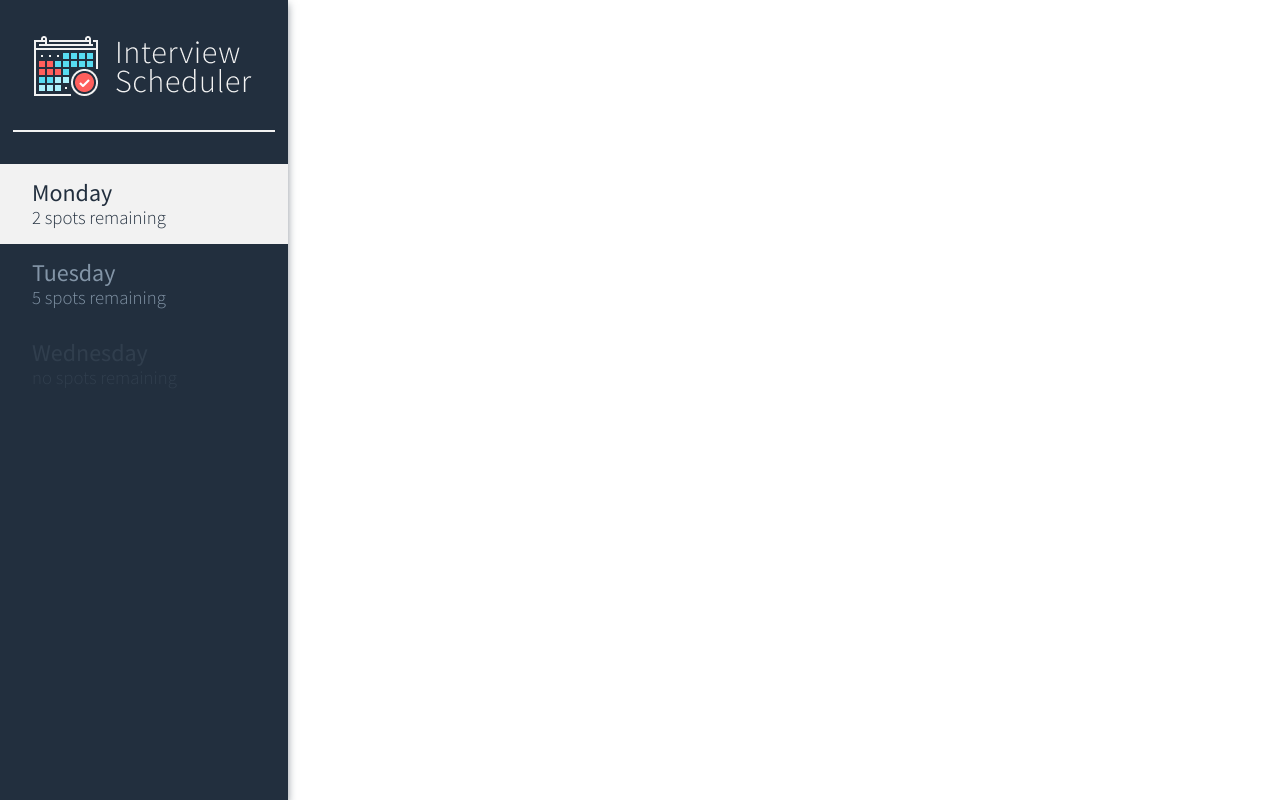
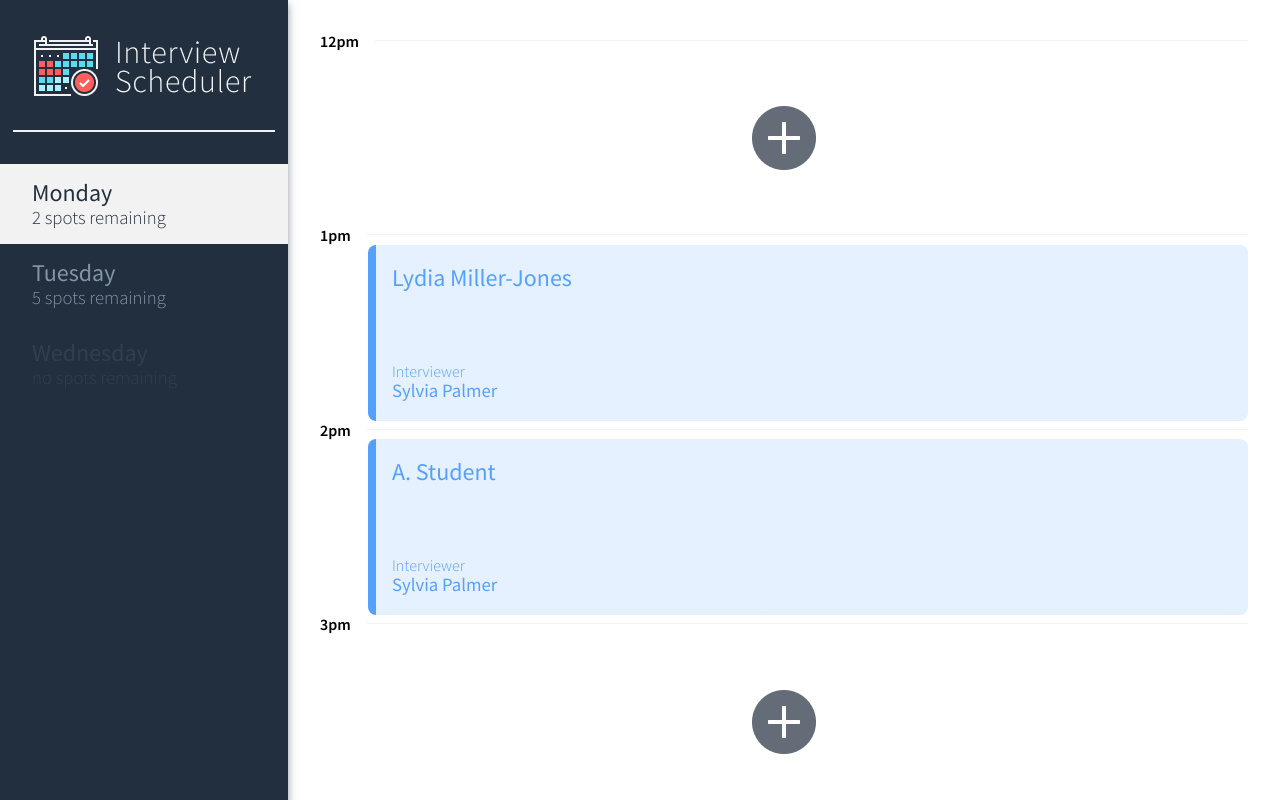
Before and after one commit to mikeackison/schedule-project, a React (Create React App) app: page / in a window 1280 px wide. Shown: the top 800 px of the page. Built offline with nearby package versions, Linux system fonts and the light colour scheme.

Commit message:
Appointment component works on client side with dummy static data, props passed into component one-by-one after mapping over the data

```diff
--- a/src/components/Application.jsx
+++ b/src/components/Application.jsx
@@ -1,7 +1,58 @@
 import React, { useState } from 'react';
 import DayList from 'components/DayList'
+import Appointment from 'components/Appointment';
 
 import 'styles/Application.scss';
+
+const appointments = [
+  {
+    id: 1,
+    time: "12pm",
+  },
+  {
+    id: 2,
+    time: "1pm",
+    interview: {
+      student: "Lydia Miller-Jones",
+      interviewer: {
+        id: 1,
+        name: "Sylvia Palmer",
+        avatar: "https://i.imgur.com/LpaY82x.png",
+      }
+    }
+  },
+
+  {
+    id: 3,
+    time: "2pm",
+    interview: {
+      student: "A. Student",
+      interviewer: {
+        id: 1,
+        name: "Sylvia Palmer",
+        avatar: "https://i.imgur.com/LpaY82x.png",
+      }
+    }
+  },
+
+  {
+    id: 4,
+    time: "3pm",
+  },
+
+  {
+    id: 5,
+    time: "4pm",
+    interview: {
+      student: "R. Andom",
+      interviewer: {
+        id: 1,
+        name: "Sylvia Palmer",
+        avatar: "https://i.imgur.com/LpaY82x.png",
+      }
+    }
+  }
+];
 
 const days = [
   {
@@ -25,6 +76,26 @@ const days = [
 export default function Application(props) {
   const [day, setDay] = useState('Monday');
   // set default day to Monday
+
+  const appointment = appointments.map(appointment => {
+    return(
+      // <Appointment
+      // key={appointment.id}
+      // id={appointment.id}
+      // time={appointment.time}
+      // interview={appointment.interview}
+      // />
+
+
+      <Appointment
+      key={appointment.id}
+      {...appointment}
+
+      />
+
+    )
+
+  })
   return (
     <main className='layout'>
       <section className='sidebar'>
@@ -41,7 +112,9 @@ export default function Application(props) {
         </nav>
       </section>
       <section className='schedule'>
-        {/* Replace this with the schedule elements durint the 'The Scheduler' activity. */}
+
+        {appointment}
+      <Appointment key="last" time="5pm" />
       </section>
     </main>
   );
```
